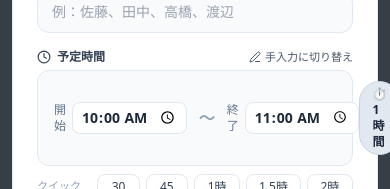
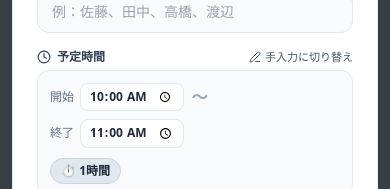
Before and after one commit to ShimaMW/coops-MTG-AI, a Next.js app: page / in a window 390 px wide. Both pictures are taken after a click on the button "アジェンダ作成". Shown: the part 655-844 px from the top of the page. Built offline with nearby package versions, Linux system fonts and the light colour scheme; no server answers.

Commit message:
fix: make duration time picker responsive on mobile screens to prevent overflow

```diff
--- a/src/components/AgendaTab.tsx
+++ b/src/components/AgendaTab.tsx
@@ -491,40 +491,40 @@ export const AgendaTab: React.FC<AgendaTabProps> = ({
           ) : (
             /* 一体型タイムピッカー */
             <div className="space-y-2">
-              <div className="flex items-center justify-between bg-slate-50 border border-slate-200 rounded-xl px-4 py-2.5">
-                <div className="flex items-center gap-3">
+              <div className="flex flex-col sm:flex-row sm:items-center justify-between bg-slate-50 border border-slate-200 rounded-xl p-3 sm:px-4 sm:py-2.5 gap-2.5">
+                <div className="flex items-center gap-2 sm:gap-3 flex-wrap">
                   <div className="flex items-center gap-1.5">
-                    <span className="text-xs text-slate-500 font-medium">開始</span>
+                    <span className="text-xs text-slate-500 font-medium whitespace-nowrap flex-shrink-0">開始</span>
                     <input
                       type="time"
                       value={startTime}
                       onChange={(e) => setStartTime(e.target.value)}
-                      className="bg-white border border-slate-200 rounded-lg px-2 py-1 text-sm font-bold text-slate-800 outline-none focus:border-slate-600 transition"
+                      className="bg-white border border-slate-200 rounded-lg px-2 py-1 text-xs sm:text-sm font-bold text-slate-800 outline-none focus:border-slate-600 transition"
                     />
                   </div>
 
                   <span className="text-slate-400 font-bold">〜</span>
 
                   <div className="flex items-center gap-1.5">
-                    <span className="text-xs text-slate-500 font-medium">終了</span>
+                    <span className="text-xs text-slate-500 font-medium whitespace-nowrap flex-shrink-0">終了</span>
                     <input
                       type="time"
                       value={endTime}
                       onChange={(e) => setEndTime(e.target.value)}
-                      className="bg-white border border-slate-200 rounded-lg px-2 py-1 text-sm font-bold text-slate-800 outline-none focus:border-slate-600 transition"
+                      className="bg-white border border-slate-200 rounded-lg px-2 py-1 text-xs sm:text-sm font-bold text-slate-800 outline-none focus:border-slate-600 transition"
                     />
                   </div>
                 </div>
 
                 {/* 自動計算された所要時間バッジ */}
-                <div className="bg-slate-200 text-slate-800 border border-slate-300 font-bold text-xs px-3 py-1 rounded-full">
+                <div className="self-start sm:self-auto bg-slate-200 text-slate-800 border border-slate-300 font-bold text-xs px-2.5 py-1 rounded-full whitespace-nowrap flex-shrink-0 flex items-center gap-1">
                   ⏱️ {calculateDurationMinutes(startTime, endTime)}
                 </div>
               </div>
 
               {/* クイック所要時間ボタン */}
-              <div className="flex items-center gap-1.5">
-                <span className="text-[11px] text-slate-400">クイック設定:</span>
+              <div className="flex flex-wrap items-center gap-1.5">
+                <span className="text-[11px] text-slate-400 whitespace-nowrap">クイック設定:</span>
                 {[
                   { label: "30分", mins: 30 },
                   { label: "45分", mins: 45 },
```
